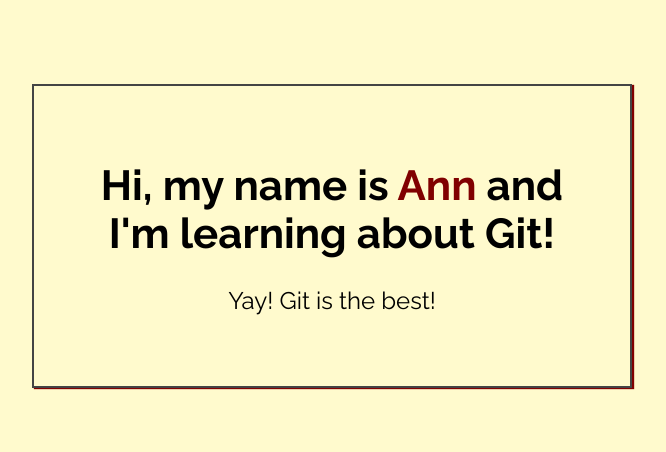
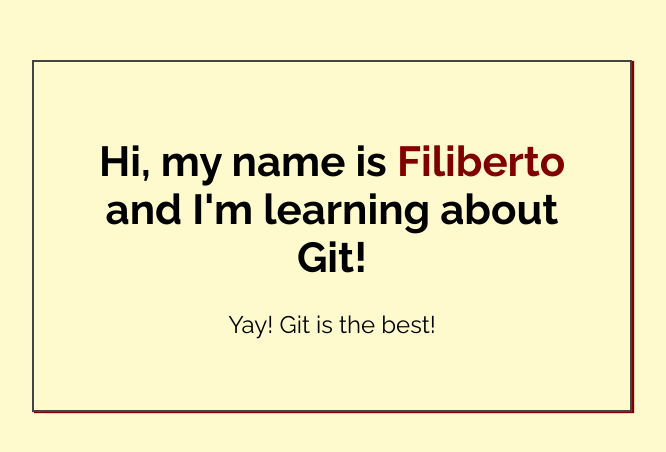
Before and after one commit to frijolefil/Website-design-for-fnolasco, a plain HTML site: page index.html in a window 1280 px wide. Shown: the part 164-616 px from the top of the page, without its empty margins (308-974 px from the left). Drawn offline with Linux system fonts and the light colour scheme.

Commit message:
added Filiberto to index.html

```diff
--- a/index.html
+++ b/index.html
@@ -14,7 +14,7 @@
 <body>
 
     <div class="greeting">
-        <h1>Hi, my name is <span class="highlight">Ann</span> and I'm learning about Git! </h1>
+        <h1>Hi, my name is <span class="highlight">Filiberto</span> and I'm learning about Git! </h1>
 
         <p>Yay! Git is the best!</p>
     </div>
```
